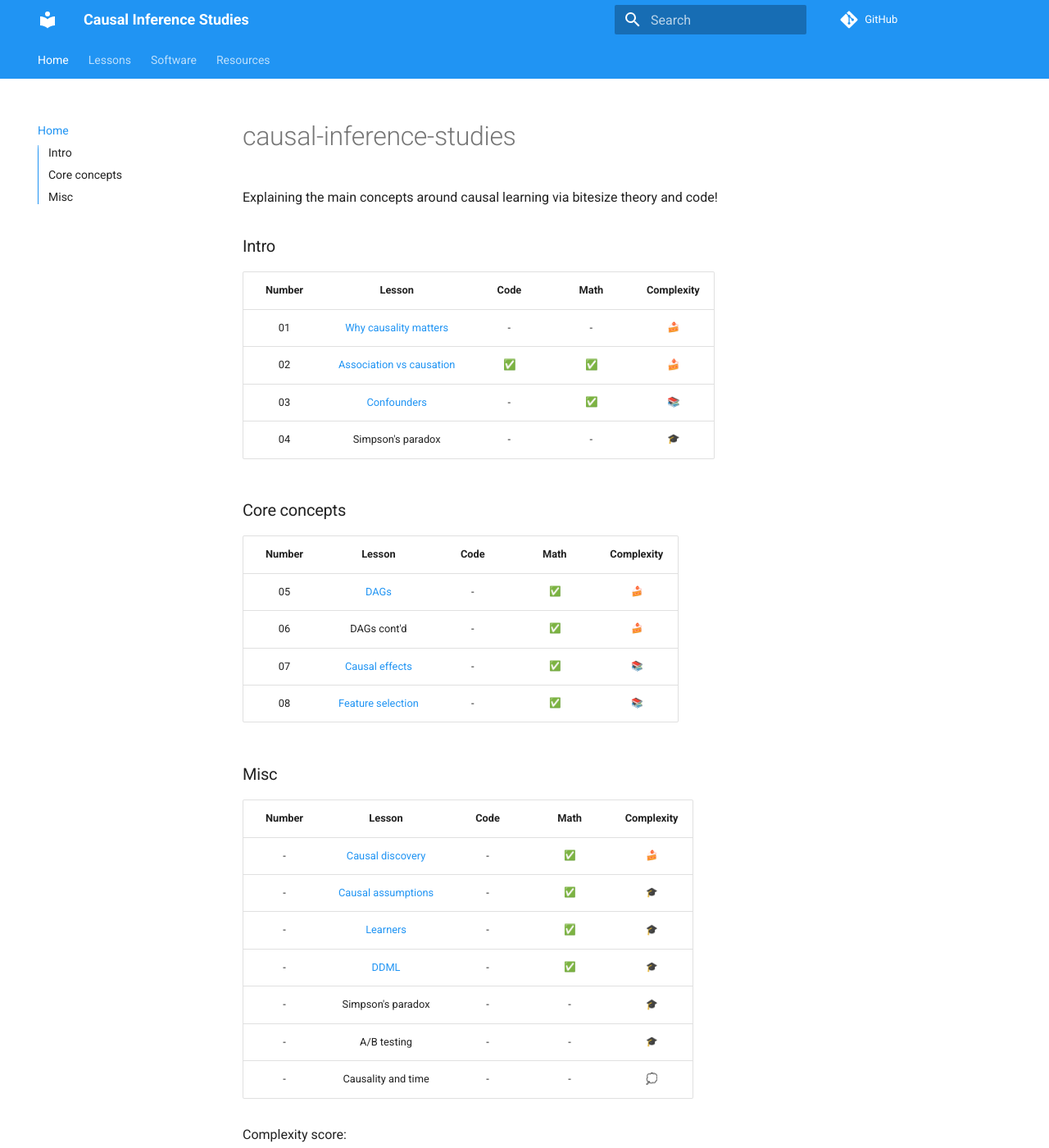
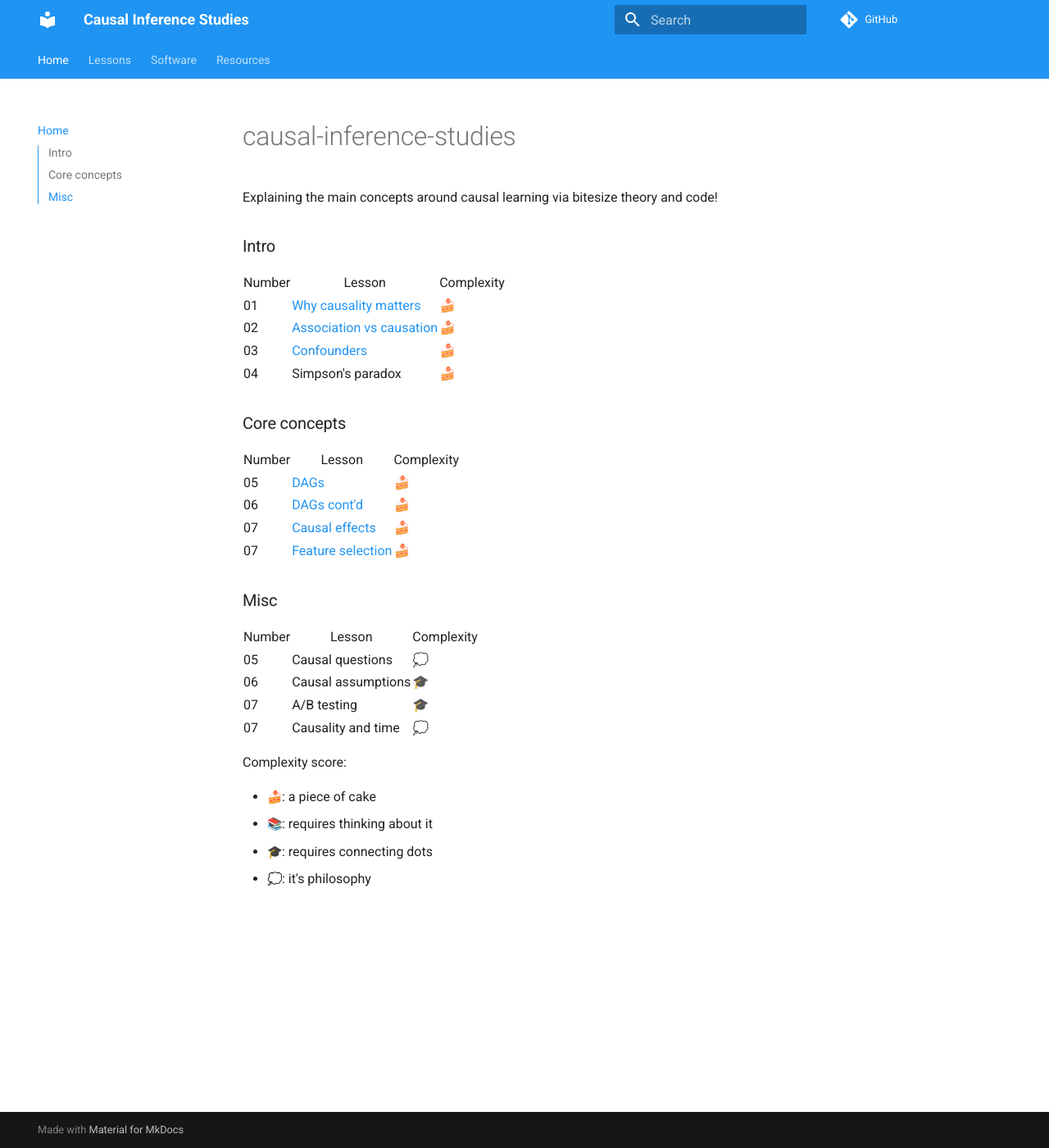
Before and after one commit to emilioMaddalena/causal-inference-studies, an MkDocs documentation site: the page built from material/index.md, in a window 1280 px wide and 1400 px high. Shown: the whole window at 82% size. Built offline with MkDocs 1.6.1 and Material for MkDocs 9.7.7, drawn with Linux system fonts in a browser that asks for light colours; emoji names are drawn with the system emoji font; comment, search, counter and statistics services are not loaded.

Commit message:
Make columns uniform

```diff
--- a/material/index.md
+++ b/material/index.md
@@ -4,41 +4,62 @@
 
 ### Intro
 
-| Number | Lesson | Code | Math | Complexity |
-| :-----------: | :-----------: | :-----------: | :-----------: | :-----------: |
-| 01 | [Why causality matters](why_causality_matters.md) | - | - | :cake:
-| 02 | [Association vs causation](association_vs_causation.md) |  :white_check_mark: | :white_check_mark: | :cake:
-| 03 | [Confounders](confounders.md) |  - | :white_check_mark: | :books:
-| 04 | Simpson's paradox |  - | - | :mortar_board:
-
+<table class="causal-table">
+  <thead>
+    <tr>
+      <th>Number</th>
+      <th>Lesson</th>
+      <th>Complexity</th>
+    </tr>
+  </thead>
+  <tbody>
+    <tr><td>01</td><td><a href="why_causality_matters">Why causality matters</a></td><td>🍰</td></tr>
+    <tr><td>02</td><td><a href="association_vs_causation">Association vs causation</a></td><td>🍰</td></tr>
+    <tr><td>03</td><td><a href="confounders">Confounders</a></td><td>🍰</td></tr>
+    <tr><td>04</td><td>Simpson's paradox</td><td>🍰</td></tr>
+  </tbody>
+</table>
 
 ### Core concepts
 
-| Number | Lesson | Code | Math | Complexity |
-| :-----------: | :-----------: | :-----------: | :-----------: | :-----------: |
-| 05 | [DAGs](dags.md) |  - | :white_check_mark: | :cake:
-| 06 | DAGs cont'd |  - | :white_check_mark: | :cake:
-| 07 | [Causal effects](causal_effects.md) |  - | :white_check_mark: | :books:
-| 08 | [Feature selection](feature_selection.md) |  - | :white_check_mark: | :books:
+<table class="causal-table">
+  <thead>
+    <tr>
+      <th>Number</th>
+      <th>Lesson</th>
+      <th>Complexity</th>
+    </tr>
+  </thead>
+  <tbody>
+    <tr><td>05</td><td><a href="dags">DAGs</a></td><td>🍰</td></tr>
+    <tr><td>06</td><td><a href="dags_contd">DAGs cont'd</a></td><td>🍰</td></tr>
+    <tr><td>07</td><td><a href="causal_effects">Causal effects</a></td><td>🍰</td></tr>
+    <tr><td>07</td><td><a href="feature_selection">Feature selection</a></td><td>🍰</td></tr>
+  </tbody>
+</table>
 
 
 ### Misc
 
-| Number | Lesson | Code | Math | Complexity |
-| :-----------: | :-----------: | :-----------: | :-----------: | :-----------: |
-| - | [Causal discovery](causal_discovery.md) |  - | :white_check_mark: | :cake:
-| - | [Causal assumptions](causal_assumptions.md) |  - | :white_check_mark: | :mortar_board:
-| - | [Learners](learners.md) |  - | :white_check_mark: | :mortar_board:
-| - | [DDML](ddml.md) |  - | :white_check_mark: | :mortar_board:
-| - | Simpson's paradox |  - | - | :mortar_board:
-| - | A/B testing |  - | - | :mortar_board:
-| - | Causality and time |  - | - | :thought_balloon:
-
+<table class="causal-table">
+  <thead>
+    <tr>
+      <th>Number</th>
+      <th>Lesson</th>
+      <th>Complexity</th>
+    </tr>
+  </thead>
+  <tbody>
+    <tr><td>05</td><td>Causal questions</td><td>💭</td></tr>
+    <tr><td>06</td><td>Causal assumptions</td><td>🎓</td></tr>
+    <tr><td>07</td><td>A/B testing</td><td>🎓</td></tr>
+    <tr><td>07</td><td>Causality and time</td><td>💭</td></tr>
+  </tbody>
+</table>
 
 Complexity score:
 
 - :cake:: a piece of cake
-
 - :books:: requires thinking about it
 
 - :mortar_board:: requires connecting dots
```
